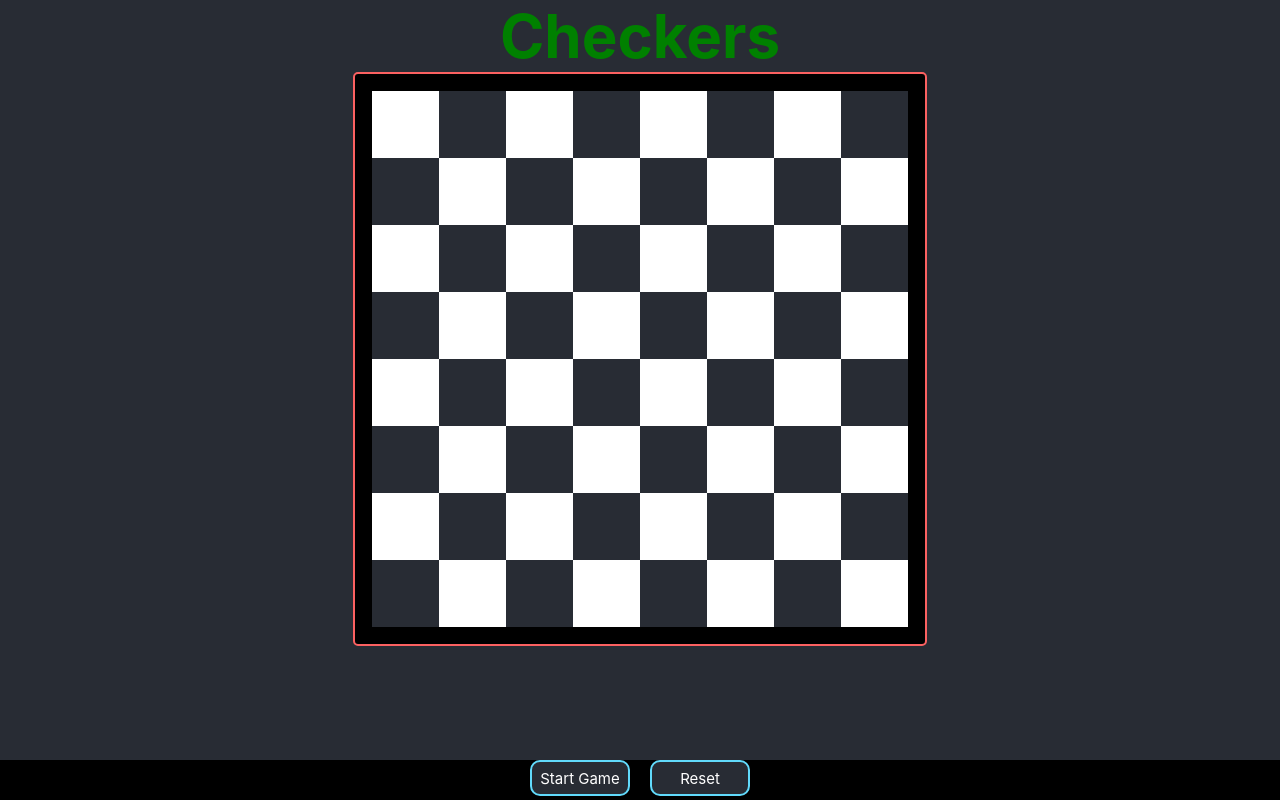
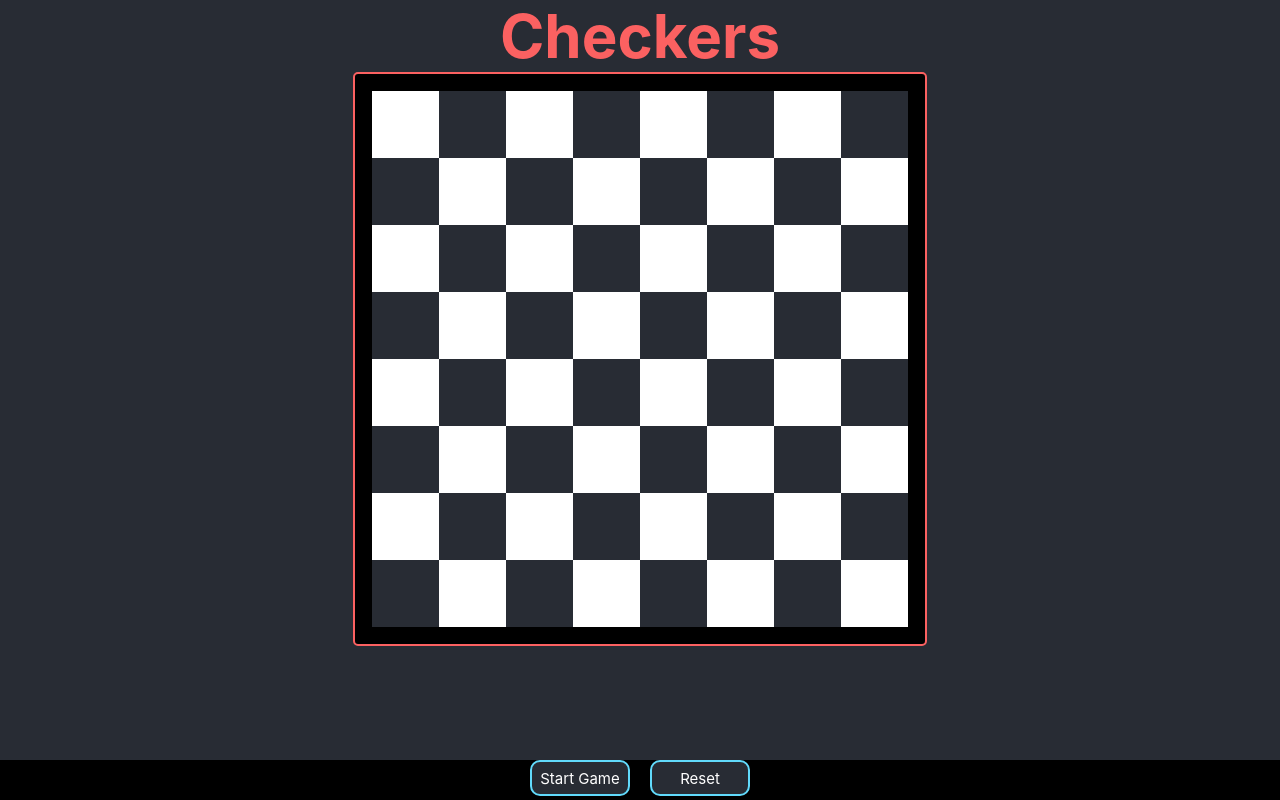
Before and after one commit to alexander-schefe/checkers, a React (Create React App) app: page / in a window 1280 px wide. Built offline with nearby package versions, Linux system fonts and the light colour scheme.

Commit message:
Changed Title

```diff
--- a/src/App.tsx
+++ b/src/App.tsx
@@ -30,6 +30,7 @@ function App() {
   };
 
   const Game = () => {
+    document.title = "Checkers - by Alexander";
     const frameTime = useFrameTime();
     update(frameTime);
     return (
@@ -134,7 +135,7 @@ function App() {
 
   const Title = () => {
     return (
-      <h1 className="Title" style={{color: (gameInstance.current.turn % 2 === 0 ? "green" :  "#61dafb")}}>
+      <h1 className="Title" style={{color: (gameInstance.current.turn % 2 === 0 ? "#FB6161" :  "#61dafb")}}>
           Checkers
       </h1>
     );
```
